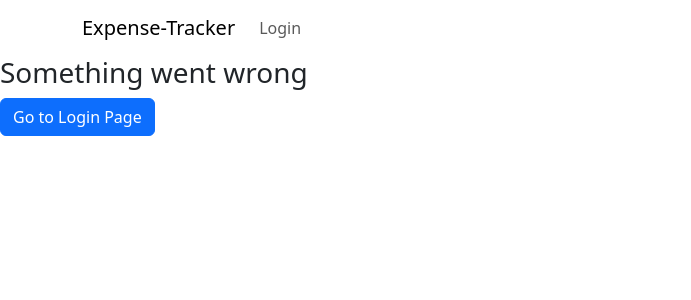
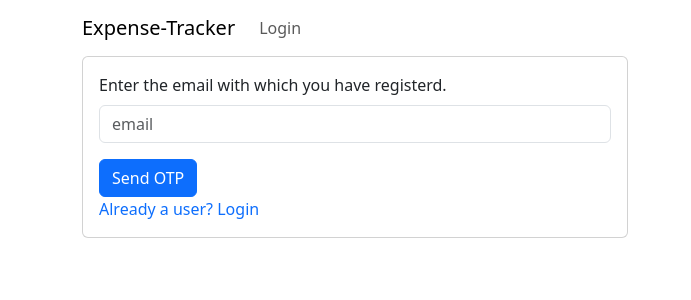
Before and after one commit to Tiwari0808/react-expense-tracker-firebase, a React (Vite) app: page /forgotPassword in a window 1280 px wide. Shown: the top 300 px of the page, without its empty margins (0-691 px from the left). Built offline with nearby package versions, Linux system fonts and the light colour scheme.

Commit message:
implemented Forgot Password

```diff
--- a/package.json
+++ b/package.json
@@ -15,7 +15,8 @@
     "react": "^19.1.0",
     "react-bootstrap": "^2.10.10",
     "react-dom": "^19.1.0",
-    "react-router-dom": "^7.6.1"
+    "react-router-dom": "^7.6.1",
+    "react-toastify": "^11.0.5"
   },
   "devDependencies": {
     "@eslint/js": "^9.25.0",
--- a/src/App.jsx
+++ b/src/App.jsx
@@ -8,6 +8,9 @@ import ProfilePage from './pages/ProfilePage'
 import { AuthContext } from './Contexts/Auth-Context'
 import AboutPage from './pages/AboutPage'
 import ErrorPage from './pages/ErrorPage'
+import ForgotPassword from './pages/ForgotPassword'
+import 'react-toastify/dist/ReactToastify.css';
+import { ToastContainer } from 'react-toastify';
 
 const App = () => {
   const {isLoggedIn} = useContext(AuthContext);
@@ -20,8 +23,10 @@ const App = () => {
       {isLoggedIn&&<Route path='/profile' element={<ProfilePage/>}/>}
       {!isLoggedIn&&<Route path='/signUp' element={<SignUp/>}/>}
       {isLoggedIn&&<Route path='/about' element={<AboutPage/>}/>}
+      <Route path='/forgotPassword' element={<ForgotPassword/>}/>
       <Route path='*' element={<ErrorPage/>}></Route>
     </Routes>
+    <ToastContainer position="top-right" autoClose={3000}/>
     </>
   )
 }
--- a/src/components/SignUp.jsx
+++ b/src/components/SignUp.jsx
@@ -124,6 +124,8 @@ const SignUp = () => {
                   </Button>
                 )}
                 {isLoading && <Spinner animation="grow"></Spinner>}
+                <br></br>
+                {isLogin && <a onClick={()=>navigate('/forgotPassword')} className="mt-2">Forgot Password?</a>}
               </Form>
             </Card.Body>
           </Card>
--- /dev/null
+++ b/src/pages/ForgotPassword.jsx
@@ -0,0 +1,78 @@
+import axios from "axios";
+import React, { useRef, useState } from "react";
+import {
+  Button,
+  Card,
+  Col,
+  Container,
+  Form,
+  Row,
+  Spinner,
+} from "react-bootstrap";
+import { useNavigate } from "react-router-dom";
+import { toast } from "react-toastify";
+
+const ForgotPassword = () => {
+  const navigate = useNavigate();
+  const emailInputRef = useRef();
+  const [isLoading, setIsLoading] = useState(false);
+  const submitHandler = async(e) => {
+    e.preventDefault();
+    setIsLoading(true);
+    try {
+        let res = await axios.post('https://identitytoolkit.googleapis.com/v1/accounts:sendOobCode?key=AIzaSyCakUs_qV484dbihixd259CT1ao8wOIIh4',{
+            requestType:'PASSWORD_RESET',
+            email:emailInputRef.current.value
+        })
+        setIsLoading(false)
+        if(res.status === 200){
+            toast.success('Password reset link sent Successfully')
+            setTimeout(() => navigate("/signUp"), 3000)
+             emailInputRef.current.value = '';
+        }
+    } catch (error) {
+         setIsLoading(false);
+          emailInputRef.current.value = '';
+        toast.error("Something went wrong. Please try again.");
+    }
+  };
+  return (
+    <Container>
+      <Row>
+        <Col lg={6}>
+          <Card>
+            <Card.Body>
+              <Form onSubmit={submitHandler}>
+                <Form.Group controlId="passwordReset">
+                  <Form.Label className="mb-2">
+                    Enter the email with which you have registerd.
+                  </Form.Label>
+                  <Form.Control
+                    placeholder="email"
+                    ref={emailInputRef} required></Form.Control>
+                </Form.Group>
+                <Button className="mt-3" type="submit" disabled={isLoading}>
+                  {isLoading ? (
+                    <>
+                      <Spinner className="me-2" size="sm" /> Sending...
+                    </>
+                  ) : (
+                    "Send OTP"
+                  )}
+                </Button>
+              </Form>
+              {!isLoading&&<a
+                className="cursor-pointer text-decoration-none mt-2"
+                onClick={() => navigate("/signUp")}
+                style={{ cursor: "pointer" }}>
+                Already a user? Login
+              </a>}
+            </Card.Body>
+          </Card>
+        </Col>
+      </Row>
+    </Container>
+  );
+};
+
+export default ForgotPassword;
```
Also changed, not shown: 1 other file (tests, documents, lock files or other folders).
